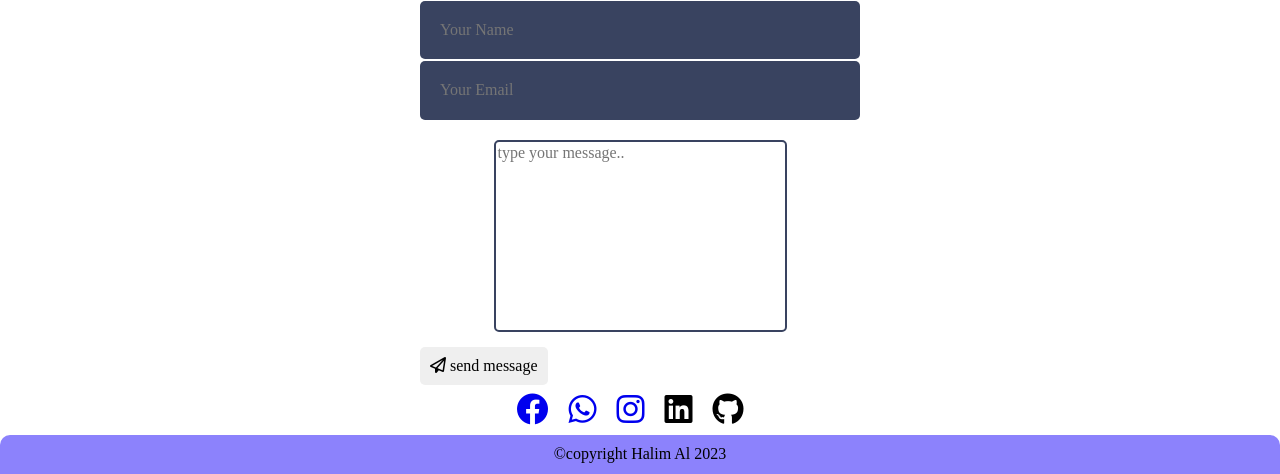
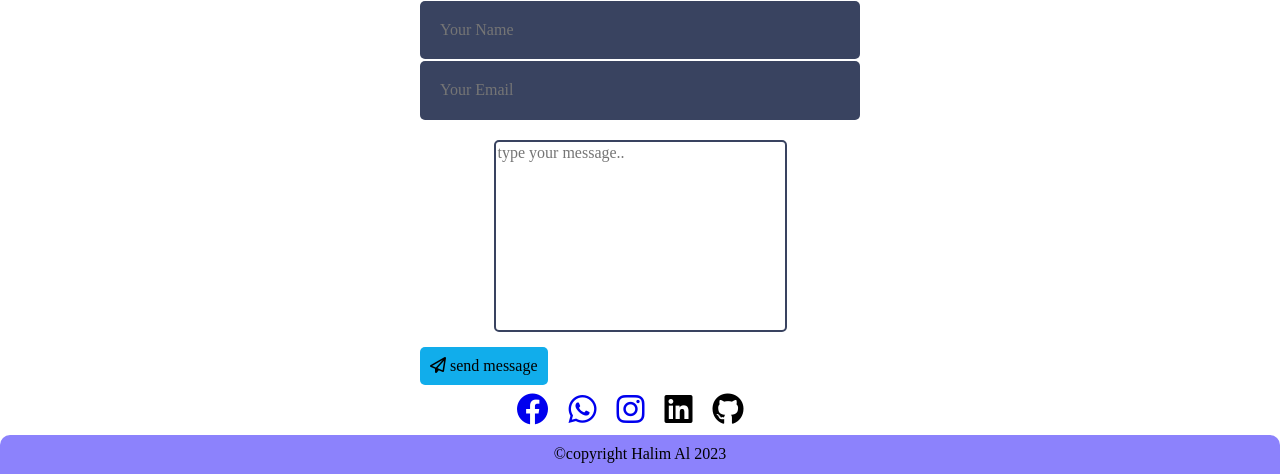
Before and after one commit to Halim-Al/web-portfolio, a PHP site: page / in a window 1280 px wide. Shown: the part 2278-2752 px from the top of the page. Run offline with PHP 8.4, Linux system fonts and the light colour scheme.

Commit message:
test style button

```diff
--- a/style.css
+++ b/style.css
@@ -226,6 +226,7 @@ main .Contact .Contact-container form button {
   border-radius: 5px;
   width: -moz-fit-content;
   width: fit-content;
+  background: rgb(17, 173, 235);
 }
 main .Contact .brand {
   display: flex;
--- a/style.scss
+++ b/style.scss
@@ -279,6 +279,7 @@ main{
                 padding: 10px;
                 border-radius: 5px;
                 width: fit-content;
+                background: rgb(17, 173, 235);
             }
         }
     }
```
Also changed, not shown: 1 other file.
